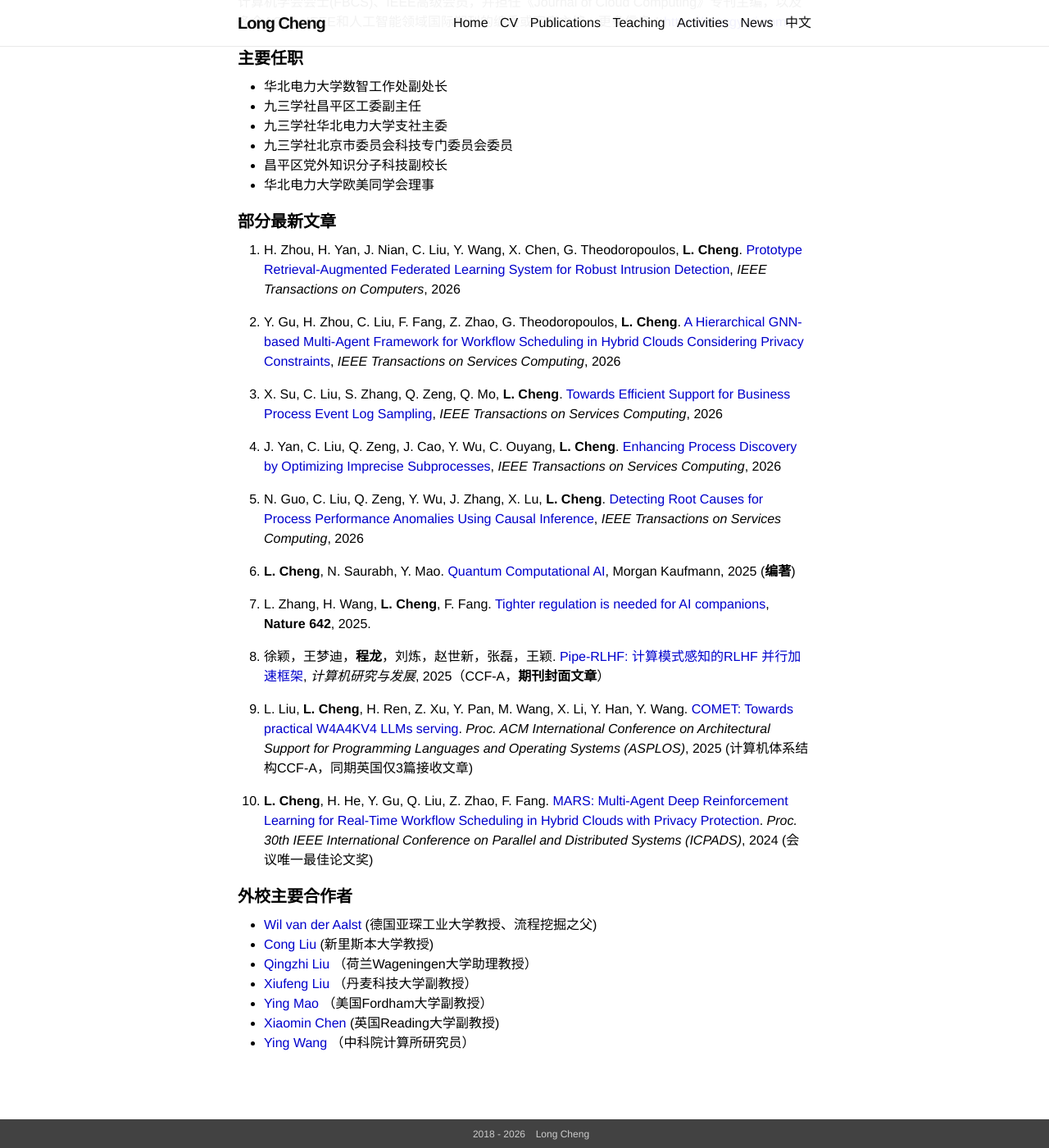
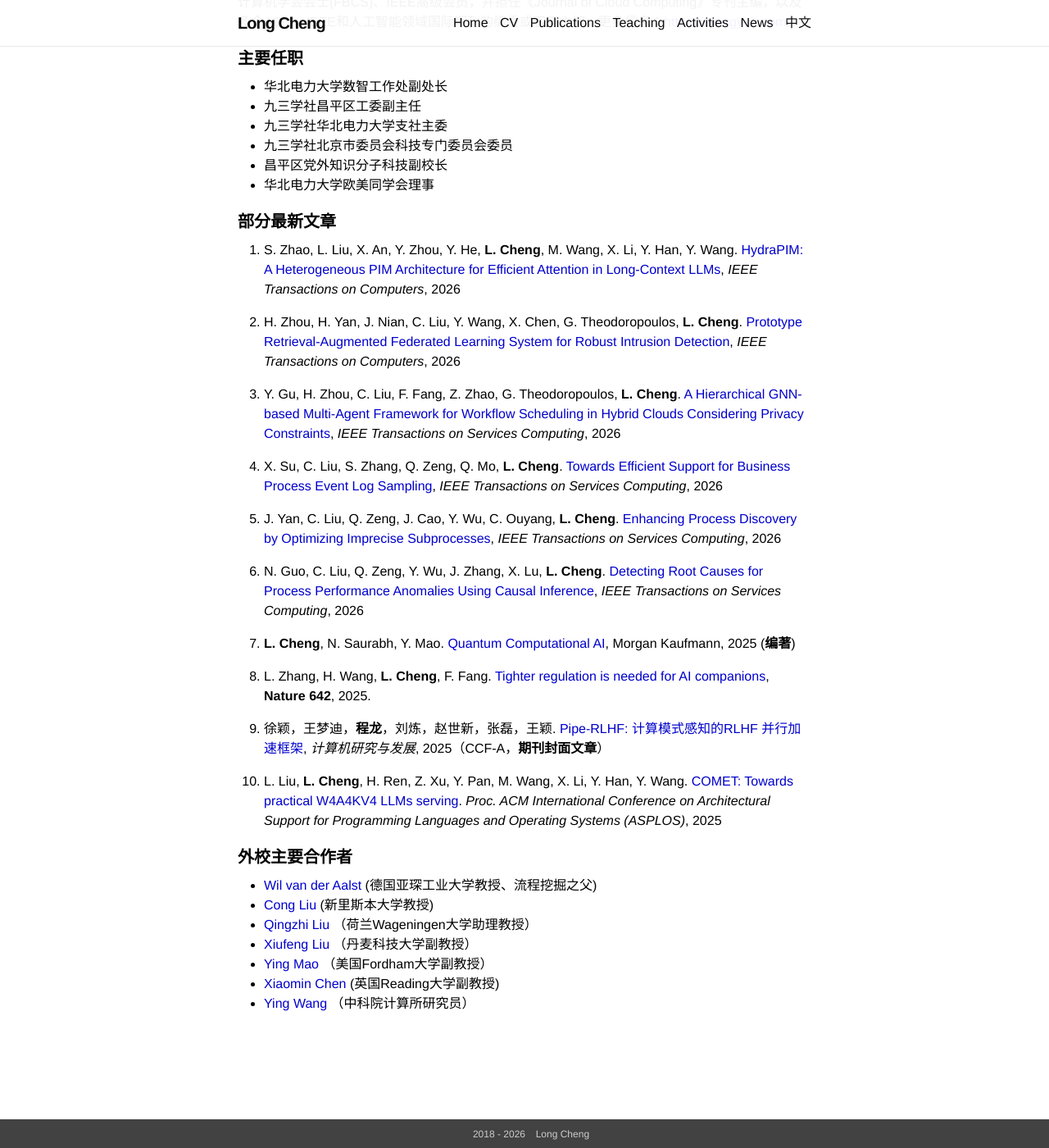
Before and after one commit to longcheng11/longcheng11.github.io, a Jekyll site: the page built from _pages/chinese.md, in a window 1280 px wide and 1400 px high, scrolled down 396 px. Shown: the whole window at 82% size. Built offline with Jekyll 4.4.1, drawn with Linux system fonts in a browser that asks for light colours; nearby versions of some CDN libraries.

Commit message:
20260814

```diff
--- a/_includes/bio.html
+++ b/_includes/bio.html
@@ -2,7 +2,7 @@
     <h3>About</h3>
     <p>
       Dr. Cheng is a <u>Professor</u> in the School of Control and Computer Engineering at <u>NCEPU</u> in Beijing
-      and also a research staff member at the <u>State Key Laboratory of Alternate Electrical Power System with Renewable Energy Sources</u>. He leads the <a href="https://energy-pi.com">EPI Lab</a> (Van der Aalst Energy Process Intelligence Laboratory), with current research focusing on <u>Process Intelligence</u>, <u>Smart Energy Systems</u>, and <u>Deep Reinforcement Learning</u>.
+      and also a researcher at the <u>State Key Laboratory of Alternate Electrical Power System with Renewable Energy Sources</u>. He leads the <a href="https://energy-pi.com">EPI Lab</a> (Van der Aalst Energy Process Intelligence Laboratory), with current research focusing on <u>Process Intelligence</u>, <u>Smart Energy Systems</u>, and <u>Deep Reinforcement Learning</u>.
     </p>
 
 
--- a/_pages/chinese.md
+++ b/_pages/chinese.md
@@ -22,6 +22,8 @@ description: Long Cheng, chinese, 中文简介
 
 #### **部分最新文章**
 
+1. S. Zhao, L. Liu, X. An, Y. Zhou, Y. He, **L. Cheng**, M. Wang, X. Li, Y. Han, Y. Wang. [HydraPIM: A Heterogeneous PIM Architecture for Efficient Attention in Long-Context LLMs](https://doi.org/10.1109/TC.2026.3710733), *IEEE Transactions on Computers*, 2026
+
 1. H. Zhou, H. Yan, J. Nian, C. Liu, Y. Wang, X. Chen, G. Theodoropoulos, **L. Cheng**. [Prototype Retrieval-Augmented Federated Learning System for Robust Intrusion Detection](https://doi.org/10.1109/TC.2026.3688741), *IEEE Transactions on Computers*, 2026
 
 1. Y. Gu, H. Zhou, C. Liu, F. Fang, Z. Zhao, G. Theodoropoulos, **L. Cheng**. [A Hierarchical GNN-based Multi-Agent Framework for Workflow Scheduling in Hybrid Clouds Considering Privacy Constraints](https://doi.org/10.1109/TSC.2026.3682644), *IEEE Transactions on Services Computing*, 2026
@@ -38,9 +40,7 @@ description: Long Cheng, chinese, 中文简介
 
 1. 徐颖，王梦迪，**程龙**，刘炼，赵世新，张磊，王颖. [Pipe-RLHF: 计算模式感知的RLHF 并行加速框架](https://doi.org/10.7544/issn1000-1239.202550127), *计算机研究与发展*, 2025（CCF-A，**期刊封面文章**）
 
-1. L. Liu, **L. Cheng**, H. Ren, Z. Xu, Y. Pan, M. Wang, X. Li, Y. Han, Y. Wang. [COMET: Towards practical W4A4KV4 LLMs serving](https://doi.org/10.1145/3676641.3716252). *Proc. ACM International Conference on Architectural Support for Programming Languages and Operating Systems (ASPLOS)*, 2025 (计算机体系结构CCF-A，同期英国仅3篇接收文章)
-
-1. **L. Cheng**, H. He, Y. Gu, Q. Liu, Z. Zhao, F. Fang. [MARS: Multi-Agent Deep Reinforcement Learning for Real-Time Workflow Scheduling in Hybrid Clouds with Privacy Protection](https://doi.org/10.1109/ICPADS63350.2024.00091). *Proc. 30th IEEE International Conference on Parallel and Distributed Systems (ICPADS)*, 2024 (会议唯一最佳论文奖)
+1. L. Liu, **L. Cheng**, H. Ren, Z. Xu, Y. Pan, M. Wang, X. Li, Y. Han, Y. Wang. [COMET: Towards practical W4A4KV4 LLMs serving](https://doi.org/10.1145/3676641.3716252). *Proc. ACM International Conference on Architectural Support for Programming Languages and Operating Systems (ASPLOS)*, 2025
 
 
 #### **外校主要合作者**
```
Also changed, not shown: _pages/publications.md (+2 -0 lines).
